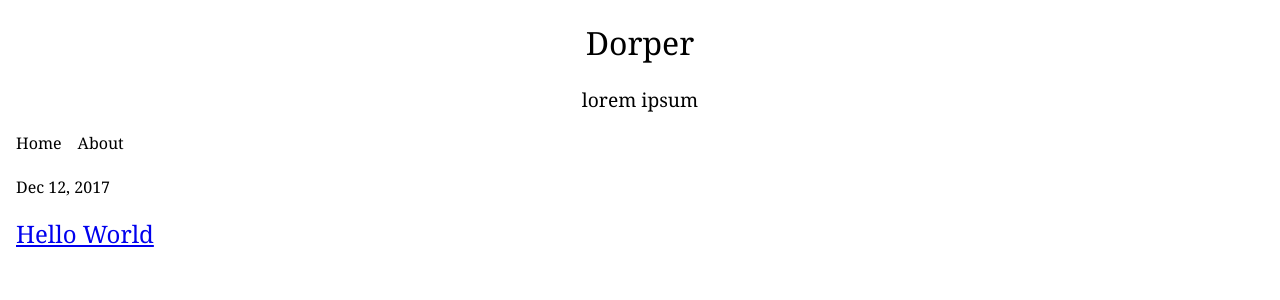
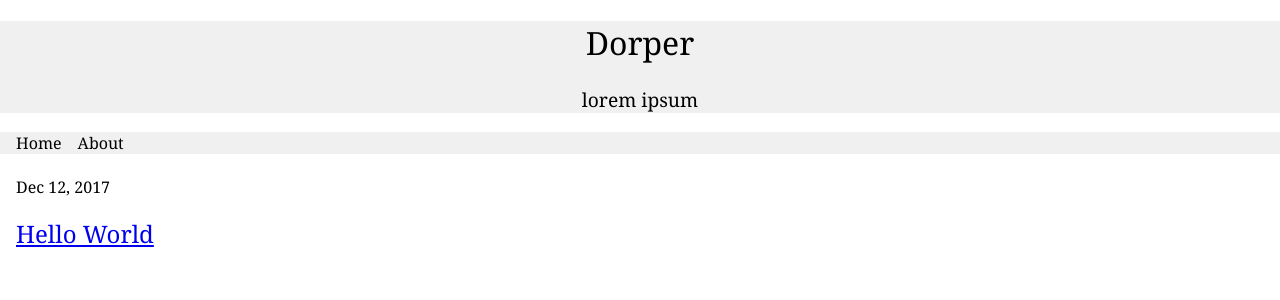
Before and after one commit to dorpga/dorpga.github.io, a Jekyll site: the page built from index.html, in a window 1280 px wide. Shown: the top 300 px of the page. Built offline with Jekyll 4.4.1, drawn with Linux system fonts in a browser that asks for light colours.

Commit message:
Update master.sass

```diff
--- a/css/master.sass
+++ b/css/master.sass
@@ -37,3 +37,6 @@ h1, h2, h3, h4, h5, h6
 
 main, .container
   margin: 0 1em
+
+header, nav
+  background-color: #f0f0f0
```
